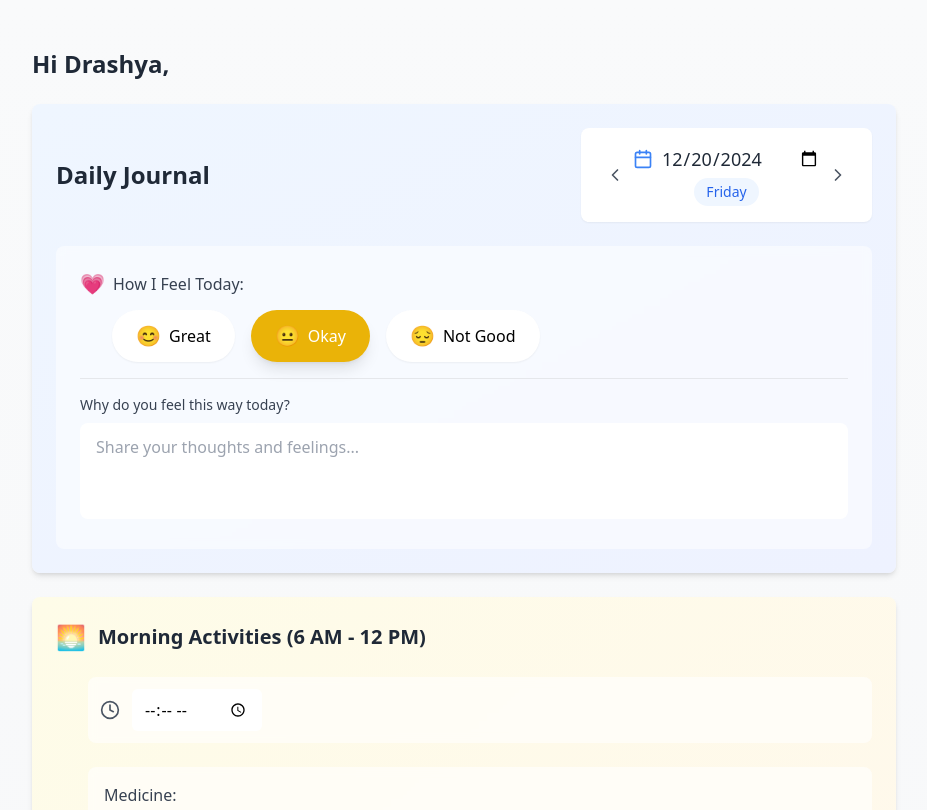
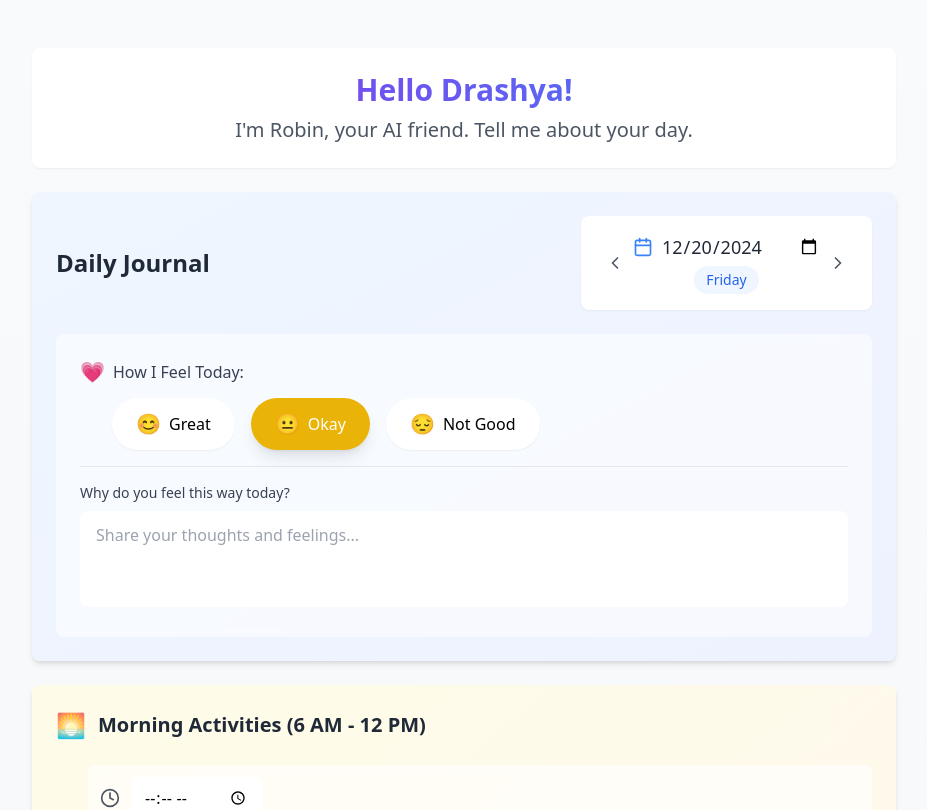
Before and after one commit to nidhishgajjar/drashya-journal, a React (Vite) app: page / in a window 1280 px wide. Shown: the top 810 px of the page, without its empty margins (176-1103 px from the left). Built offline with nearby package versions, Linux system fonts and the light colour scheme; no server answers; the database is empty.

Commit message:
Updated messaging

```diff
--- a/package.json
+++ b/package.json
@@ -11,6 +11,7 @@
   },
   "dependencies": {
     "@supabase/supabase-js": "^2.39.7",
+    "framer-motion": "^11.15.0",
     "lucide-react": "^0.344.0",
     "react": "^18.3.1",
     "react-dom": "^18.3.1"
--- a/src/App.tsx
+++ b/src/App.tsx
@@ -6,6 +6,7 @@ import { Achievements } from './components/Achievements';
 import { useJournal } from './hooks/useJournal';
 import { Toast } from './components/Toast';
 import { useDebounce } from './hooks/useDebounce';
+import { motion } from 'framer-motion';
 
 function App() {
   const [date, setDate] = useState(new Date());
@@ -294,7 +295,26 @@ function App() {
   return (
     <div className="min-h-screen bg-gradient-to-b from-gray-50 to-gray-100 py-8">
       <div className="max-w-4xl mx-auto p-4 space-y-6">
-        <h1 className="text-2xl font-bold text-gray-800 mb-6">Hi Drashya,</h1>
+        <motion.div
+          initial={{ opacity: 0, y: -20 }}
+          animate={{ opacity: 1, y: 0 }}
+          transition={{ duration: 0.6 }}
+          className="text-center p-6 bg-white rounded-lg shadow-sm"
+        >
+          <motion.h1
+            className="text-3xl font-bold bg-gradient-to-r from-purple-600 to-blue-500 bg-clip-text text-transparent"
+          >
+            Hello Drashya!
+          </motion.h1>
+          <motion.p
+            initial={{ opacity: 0 }}
+            animate={{ opacity: 1 }}
+            transition={{ delay: 0.3 }}
+            className="mt-2 text-xl text-gray-600"
+          >
+            I'm Robin, your AI friend. Tell me about your day.
+          </motion.p>
+        </motion.div>
 
         <Header
           date={date}
```
Also changed, not shown: 1 other file (tests, documents, lock files or other folders).
